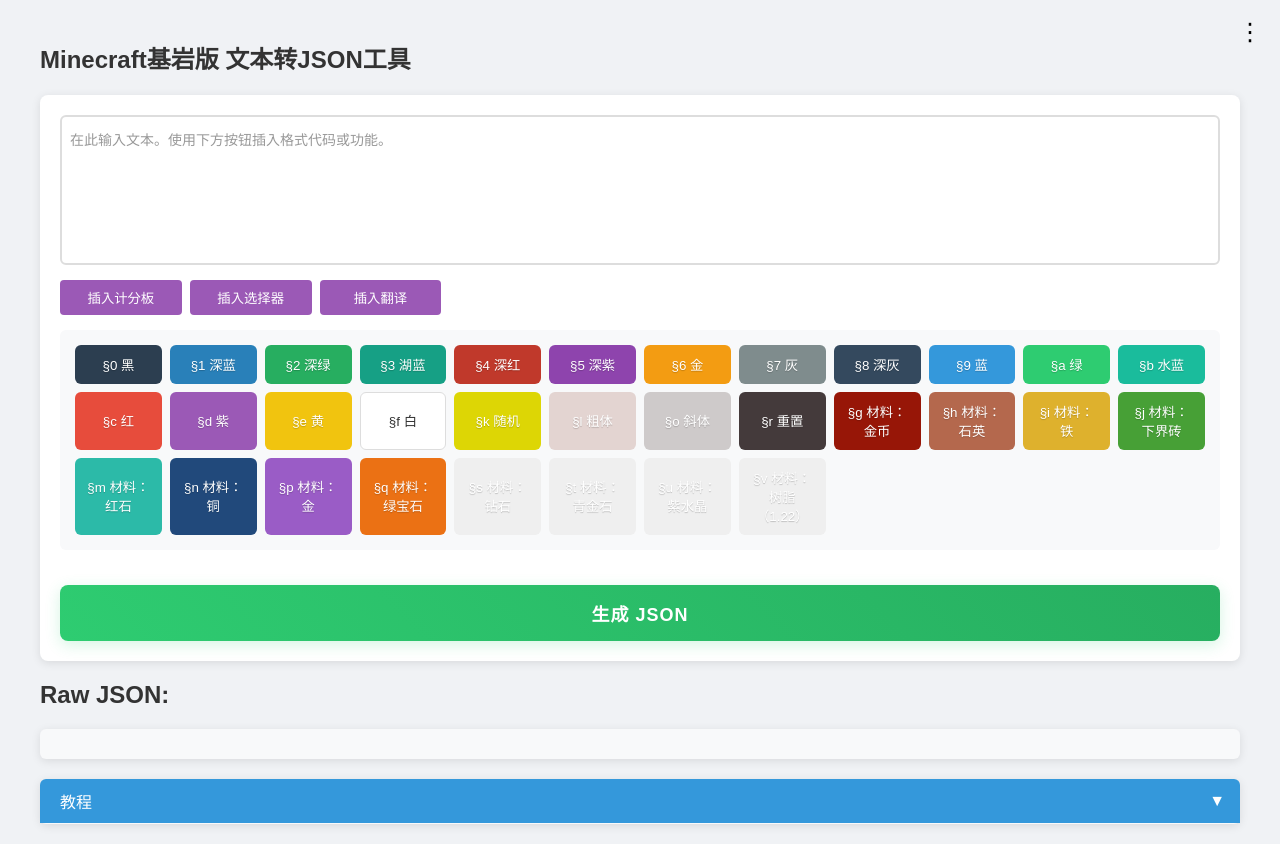
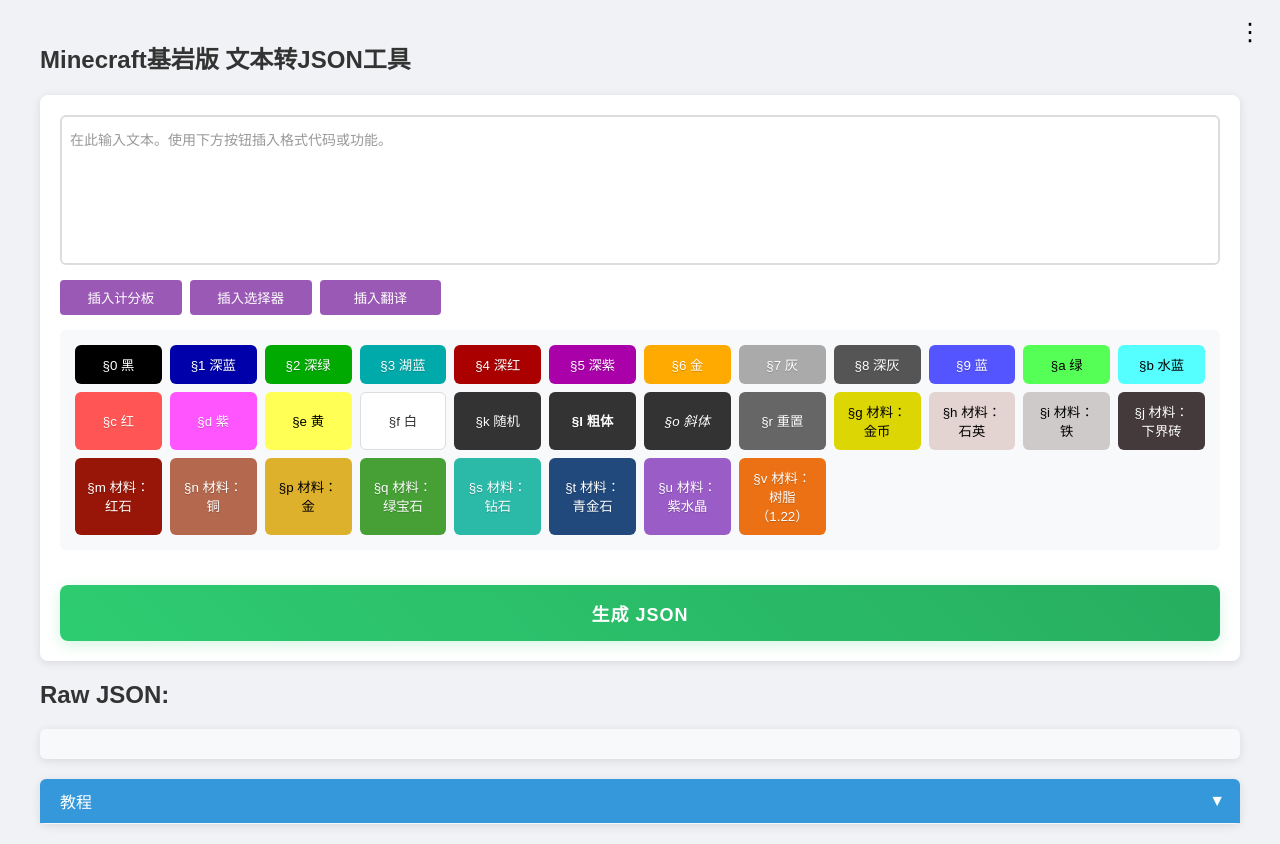
Before and after one commit to Akanyi/AkayiRawjsonweb, a plain HTML site: page Main.html in a window 1280 px wide. Drawn offline with Linux system fonts and the light colour scheme.

Commit message:
再次尝试修复，这次应该没问题了

```diff
--- a/Main.css
+++ b/Main.css
@@ -55,93 +55,64 @@
     cursor: pointer;
     transition: all 0.2s;
     font-weight: 500;
-    color: white;
     text-shadow: 0 1px 1px rgba(0,0,0,0.2);
+    position: relative;
+    overflow: hidden;
 }
 
-/* 颜色按钮样式 */
-#colorButtons button:nth-child(1) { background-color: #2c3e50; }
-#colorButtons button:nth-child(2) { background-color: #2980b9; }
-#colorButtons button:nth-child(3) { background-color: #27ae60; }
-#colorButtons button:nth-child(4) { background-color: #16a085; }
-#colorButtons button:nth-child(5) { background-color: #c0392b; }
-#colorButtons button:nth-child(6) { background-color: #8e44ad; }
-#colorButtons button:nth-child(7) { background-color: #f39c12; }
-#colorButtons button:nth-child(8) { background-color: #7f8c8d; }
-#colorButtons button:nth-child(9) { background-color: #34495e; }
-#colorButtons button:nth-child(10) { background-color: #3498db; }
-#colorButtons button:nth-child(11) { background-color: #2ecc71; }
-#colorButtons button:nth-child(12) { background-color: #1abc9c; }
-#colorButtons button:nth-child(13) { background-color: #e74c3c; }
-#colorButtons button:nth-child(14) { background-color: #9b59b6; }
-#colorButtons button:nth-child(15) { background-color: #f1c40f; }
-#colorButtons button:nth-child(16) { background-color: #ecf0f1; color: #333; }
-#colorButtons button:nth-child(17) { background-color: #DDD605; } /* §g */
-#colorButtons button:nth-child(18) { background-color: #E3D4D1; } /* §h */
-#colorButtons button:nth-child(19) { background-color: #CECACA; } /* §i */
-#colorButtons button:nth-child(20) { background-color: #443A3B; } /* §j */
-#colorButtons button:nth-child(21) { background-color: #971607; } /* §m */
-#colorButtons button:nth-child(22) { background-color: #B4684D; } /* §n */
-#colorButtons button:nth-child(23) { background-color: #DEB12D; } /* §p */
-#colorButtons button:nth-child(24) { background-color: #47A036; } /* §q */
-#colorButtons button:nth-child(25) { background-color: #2CBAA8; } /* §s */
-#colorButtons button:nth-child(26) { background-color: #21497B; } /* §t */
-#colorButtons button:nth-child(27) { background-color: #9A5CC6; } /* §u */
-#colorButtons button:nth-child(28) { background-color: #EB7114; } /* §v */
+/* Minecraft 默认颜色 */
+#colorButtons button[onclick*="§0"] { background-color: #000000; color: white; } /* 黑色 */
+#colorButtons button[onclick*="§1"] { background-color: #0000AA; color: white; } /* 深蓝色 */
+#colorButtons button[onclick*="§2"] { background-color: #00AA00; color: white; } /* 深绿色 */
+#colorButtons button[onclick*="§3"] { background-color: #00AAAA; color: white; } /* 湖蓝色 */
+#colorButtons button[onclick*="§4"] { background-color: #AA0000; color: white; } /* 深红色 */
+#colorButtons button[onclick*="§5"] { background-color: #AA00AA; color: white; } /* 深紫色 */
+#colorButtons button[onclick*="§6"] { background-color: #FFAA00; color: white; } /* 金色 */
+#colorButtons button[onclick*="§7"] { background-color: #AAAAAA; color: white; } /* 灰色 */
+#colorButtons button[onclick*="§8"] { background-color: #555555; color: white; } /* 深灰色 */
+#colorButtons button[onclick*="§9"] { background-color: #5555FF; color: white; } /* 蓝色 */
+#colorButtons button[onclick*="§a"] { background-color: #55FF55; color: black; } /* 绿色 */
+#colorButtons button[onclick*="§b"] { background-color: #55FFFF; color: black; } /* 天蓝色 */
+#colorButtons button[onclick*="§c"] { background-color: #FF5555; color: white; } /* 红色 */
+#colorButtons button[onclick*="§d"] { background-color: #FF55FF; color: white; } /* 粉色 */
+#colorButtons button[onclick*="§e"] { background-color: #FFFF55; color: black; } /* 黄色 */
+#colorButtons button[onclick*="§f"] { background-color: #FFFFFF; color: black; border: 1px solid #ddd; } /* 白色 */
 
+/* 材质颜色 */
+#colorButtons button[onclick*="§g"] { background-color: #DDD605; color: black; } /* 金币 */
+#colorButtons button[onclick*="§h"] { background-color: #E3D4D1; color: black; } /* 石英 */
+#colorButtons button[onclick*="§i"] { background-color: #CECACA; color: black; } /* 铁 */
+#colorButtons button[onclick*="§j"] { background-color: #443A3B; color: white; } /* 下界砖 */
+#colorButtons button[onclick*="§m"] { background-color: #971607; color: white; } /* 红石 */
+#colorButtons button[onclick*="§n"] { background-color: #B4684D; color: white; } /* 铜 */
+#colorButtons button[onclick*="§p"] { background-color: #DEB12D; color: black; } /* 金 */
+#colorButtons button[onclick*="§q"] { background-color: #47A036; color: white; } /* 绿宝石 */
+#colorButtons button[onclick*="§s"] { background-color: #2CBAA8; color: white; } /* 钻石 */
+#colorButtons button[onclick*="§t"] { background-color: #21497B; color: white; } /* 青金石 */
+#colorButtons button[onclick*="§u"] { background-color: #9A5CC6; color: white; } /* 紫水晶 */
+#colorButtons button[onclick*="§v"] { background-color: #EB7114; color: white; } /* 树脂 */
+
+/* 格式化按钮 */
+#colorButtons button[onclick*="§k"] { background-color: #333333; color: white; } /* 随机 */
+#colorButtons button[onclick*="§l"] { background-color: #333333; color: white; font-weight: bold; } /* 粗体 */
+#colorButtons button[onclick*="§o"] { background-color: #333333; color: white; font-style: italic; } /* 斜体 */
+#colorButtons button[onclick*="§r"] { background-color: #666666; color: white; } /* 重置 */
+
+/* 统一的悬停效果 */
 #colorButtons button:hover {
     transform: translateY(-2px);
     box-shadow: 0 2px 8px rgba(0,0,0,0.2);
 }
 
-/* 字形修饰按钮样式 */
-#colorButtons button:nth-child(17) { background-color: #34495e; }
-#colorButtons button:nth-child(18) { background-color: #2c3e50; }
-#colorButtons button:nth-child(19) { background-color: #7f8c8d; }
-#colorButtons button:nth-child(20) { background-color: #95a5a6; }
-#colorButtons button:nth-child(21) { background-color: #bdc3c7; }
-#colorButtons button:nth-child(22) { background-color: #ecf0f1; color: #333; }
-
-#colorButtons button:nth-child(17):hover,
-#colorButtons button:nth-child(18):hover,
-#colorButtons button:nth-child(19):hover,
-#colorButtons button:nth-child(20):hover,
-#colorButtons button:nth-child(21):hover,
-#colorButtons button:nth-child(22):hover,
-#colorButtons button:nth-child(23):hover,
-#colorButtons button:nth-child(24):hover,
-#colorButtons button:nth-child(25):hover,
-#colorButtons button:nth-child(26):hover,
-#colorButtons button:nth-child(27):hover,
-#colorButtons button:nth-child(28):hover {
-    transform: translateY(-2px);
-    box-shadow: 0 2px 8px rgba(0,0,0,0.2);
-}
-
-/* 修正颜色按钮样式，确保所有按钮都有正确的颜色 */
-#colorButtons button:nth-child(17) { background-color: #DDD605; } /* §g 金币 */
-#colorButtons button:nth-child(18) { background-color: #E3D4D1; } /* §h 石英 */
-#colorButtons button:nth-child(19) { background-color: #CECACA; } /* §i 铁 */
-#colorButtons button:nth-child(20) { background-color: #443A3B; } /* §j 下界砖 */
-#colorButtons button:nth-child(21) { background-color: #971607; } /* §m 红石 */
-#colorButtons button:nth-child(22) { background-color: #B4684D; } /* §n 铜 */
-#colorButtons button:nth-child(23) { background-color: #DEB12D; } /* §p 金 */
-#colorButtons button:nth-child(24) { background-color: #47A036; } /* §q 绿宝石 */
-#colorButtons button:nth-child(25) { background-color: #2CBAA8; } /* §s 钻石 */
-#colorButtons button:nth-child(26) { background-color: #21497B; } /* §t 青金石 */
-#colorButtons button:nth-child(27) { background-color: #9A5CC6; } /* §u 紫水晶 */
-#colorButtons button:nth-child(28) { background-color: #EB7114; } /* §v 树脂 */
-
-/* 确保文字在深色背景上可见 */
-#colorButtons button:nth-child(n+17):nth-child(-n+28) {
-    color: white;
-    text-shadow: 0 1px 1px rgba(0,0,0,0.2);
-}
-
-/* 特别处理浅色背景的按钮 */
-#colorButtons button:nth-child(18), /* 石英 */
-#colorButtons button:nth-child(19) { /* 铁 */
-    color: #333;
+/* 亮色按钮的特殊处理 */
+#colorButtons button[onclick*="§a"],
+#colorButtons button[onclick*="§b"],
+#colorButtons button[onclick*="§e"],
+#colorButtons button[onclick*="§f"],
+#colorButtons button[onclick*="§g"],
+#colorButtons button[onclick*="§h"],
+#colorButtons button[onclick*="§i"],
+#colorButtons button[onclick*="§p"] {
     text-shadow: none;
 }
 
```
